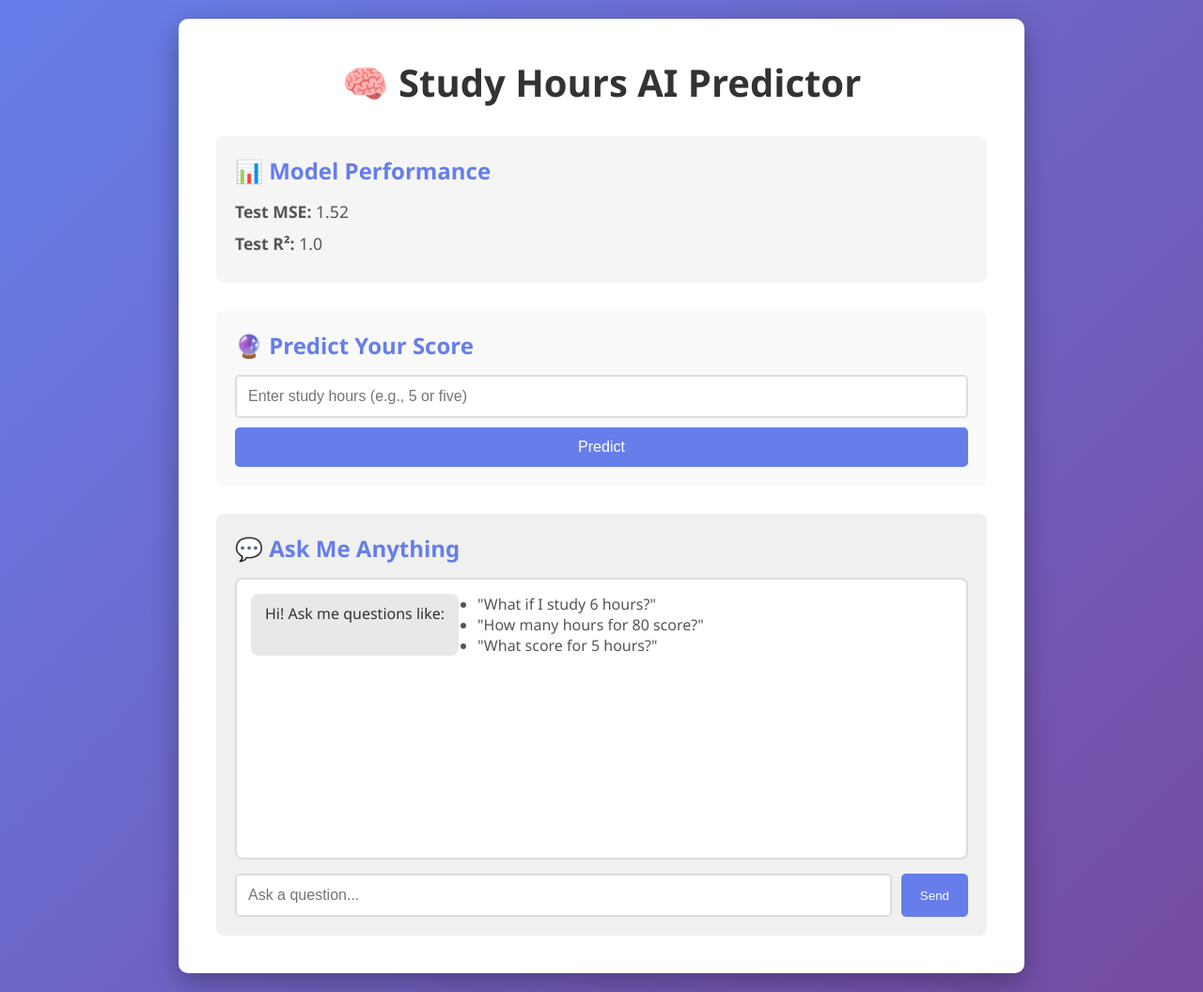
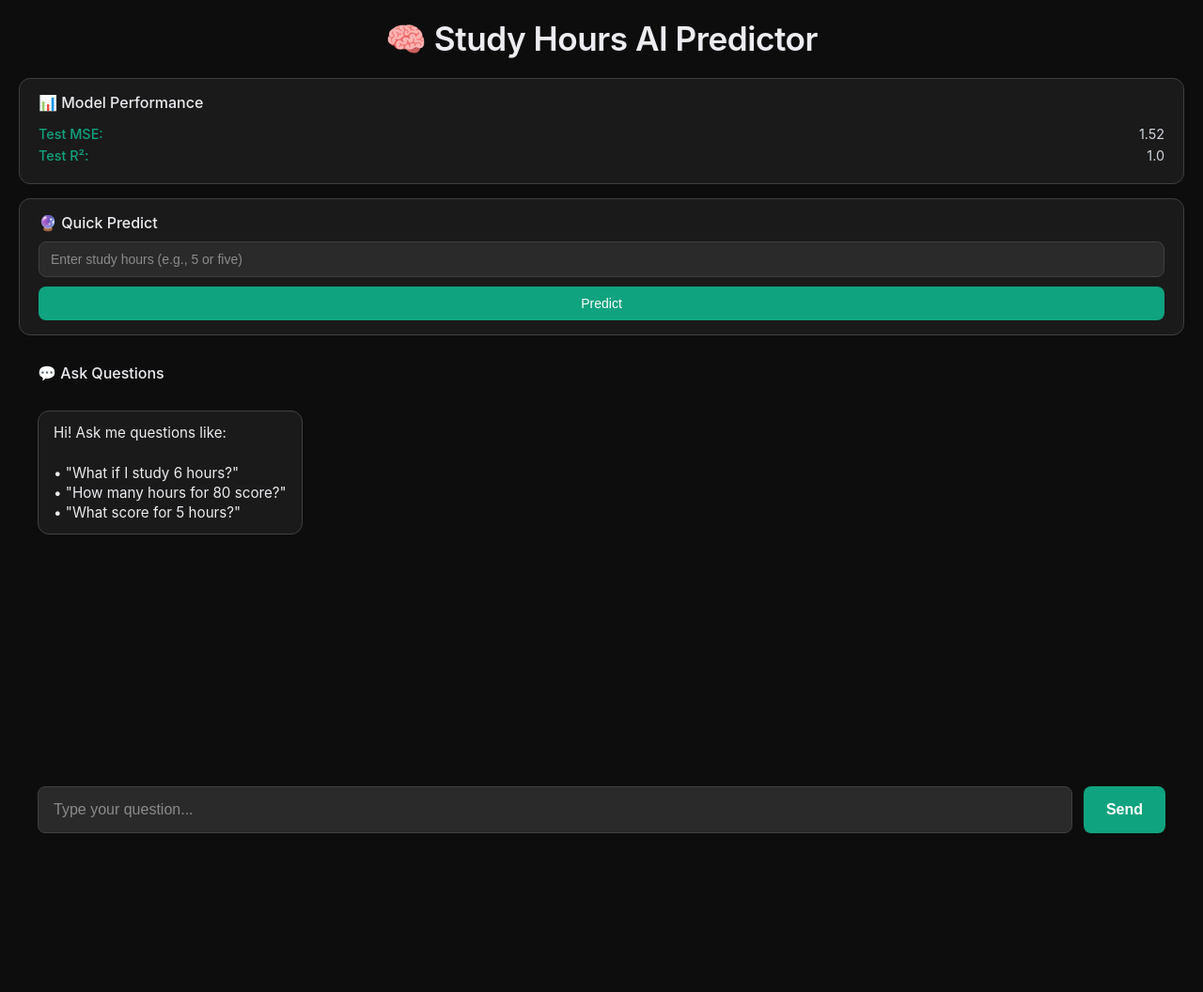
Before and after one commit to wapnethmitha/ai-study-predictor, a Flask app: page / in a window 1280 px wide. Shown: the whole page at 94% size. After the commit the page ends 887 px from the top, so only its background shows below. Run offline with Flask 3, Linux system fonts and the light colour scheme.

Commit message:
Enhance chat and predictor UI: update styles, improve input handling, and refine user prompts

```diff
--- a/app.py
+++ b/app.py
@@ -3,6 +3,7 @@ import numpy as np
 from sklearn.linear_model import LinearRegression
 from sklearn.model_selection import train_test_split
 from sklearn.metrics import mean_squared_error, r2_score
+import re
 
 app = Flask(__name__)
 
@@ -14,6 +15,11 @@ model = LinearRegression().fit(X_train, y_train)
 
 mse = mean_squared_error(y_test, model.predict(X_test))
 r2 = r2_score(y_test, model.predict(X_test))
+
+def extract_number(text):
+    """Extract first number from text"""
+    numbers = re.findall(r'\d+\.?\d*', text)
+    return float(numbers[0]) if numbers else None
 
 @app.route('/')
 def index():
@@ -30,50 +36,36 @@ def predict():
 def chat():
     user_message = request.json['message'].lower()
 
+    # Pattern 1: "study X hours" -> predict score
     if 'study' in user_message and 'hours' in user_message:
-        try:
-            words = user_message.split()
-            for i, word in enumerate(words):
-                if word in ['study', 'studying']:
-                    try:
-                        hours_val = float(words[i+1])
-                        if 0 <= hours_val <= 10:
-                            pred = model.predict(np.array([[hours_val]]))[0]
-                            return jsonify({'response': f"If you study {hours_val} hours, your predicted score is **{pred:.1f}** 🎯"})
-                    except:
-                        pass
-        except:
-            pass
+        hours_val = extract_number(user_message)
+        if hours_val and 0 <= hours_val <= 10:
+            pred = model.predict(np.array([[hours_val]]))[0]
+            return jsonify({'response': f"If you study {hours_val} hours, your predicted score is **{pred:.1f}** 🎯"})
 
-    if 'score' in user_message and ('for' in user_message or 'get' in user_message):
-        try:
-            words = user_message.replace('?', '').split()
-            for word in words:
-                try:
-                    num = float(word)
-                    if 0 <= num <= 10:
-                        pred = model.predict(np.array([[num]]))[0]
-                        return jsonify({'response': f"Studying **{num}** hours should give you around **{pred:.1f}** score 📊"})
-                except:
-                    pass
-        except:
-            pass
+    # Pattern 2: "score X" or "take X" or "need X" (predict required hours)
+    if any(word in user_message for word in ['score', 'take', 'need', 'get', 'marks', 'mark']):
+        score_val = extract_number(user_message)
+        if score_val and 20 <= score_val <= 100:
+            hours_needed = (score_val - model.intercept_) / model.coef_[0]
+            hours_needed = max(0, min(10, hours_needed))  # Clamp to 0-10
+            return jsonify({'response': f"To get a score of **{score_val}**, you need to study approximately **{hours_needed:.1f} hours** ⏱️"})
 
-    if 'hours' in user_message and ('for' in user_message or 'get' in user_message):
-        try:
-            words = user_message.replace('?', '').split()
-            for word in words:
-                try:
-                    score = float(word)
-                    if 20 <= score <= 90:
-                        hours_needed = (score - model.intercept_) / model.coef_[0]
-                        return jsonify({'response': f"To get a score of **{score}**, you need to study approximately **{hours_needed:.1f} hours** ⏱️"})
-                except:
-                    pass
-        except:
-            pass
+    # Pattern 3: "hours for X" (score query)
+    if 'hours' in user_message and any(word in user_message for word in ['for', 'get', 'score']):
+        score_val = extract_number(user_message)
+        if score_val and 20 <= score_val <= 100:
+            hours_needed = (score_val - model.intercept_) / model.coef_[0]
+            hours_needed = max(0, min(10, hours_needed))
+            return jsonify({'response': f"To get a score of **{score_val}**, you need to study approximately **{hours_needed:.1f} hours** ⏱️"})
 
-    return jsonify({'response': "I didn't understand. Try: 'What if I study 5 hours?' or 'How many hours for 80 score?'"})
+    # Pattern 4: "X hours" -> predict score (simple)
+    hours_val = extract_number(user_message)
+    if hours_val and 'hours' in user_message and 0 <= hours_val <= 10:
+        pred = model.predict(np.array([[hours_val]]))[0]
+        return jsonify({'response': f"Studying **{hours_val}** hours should give you around **{pred:.1f}** score 📊"})
+
+    return jsonify({'response': "I didn't understand. Try: 'I study 5 hours', 'I need 90 score', or 'How many hours for 80?'"})
 
 if __name__ == '__main__':
     app.run(debug=True)
--- a/static/style.css
+++ b/static/style.css
@@ -5,114 +5,195 @@
 }
 
 body {
-    font-family: 'Segoe UI', Tahoma, Geneva, Verdana, sans-serif;
-    background: linear-gradient(135deg, #667eea 0%, #764ba2 100%);
+    font-family: -apple-system, BlinkMacSystemFont, 'Segoe UI', 'Helvetica Neue', sans-serif;
+    background: #0d0d0d;
     min-height: 100vh;
-    padding: 20px;
+    color: #ececf1;
 }
 
 .container {
-    background: white;
-    padding: 40px;
-    border-radius: 10px;
-    box-shadow: 0 10px 30px rgba(0, 0, 0, 0.3);
-    max-width: 900px;
-    margin: 0 auto;
+    display: flex;
+    flex-direction: column;
+    min-height: 100vh;
+    max-width: 100%;
+    background: #0d0d0d;
 }
 
 h1 {
     text-align: center;
-    color: #333;
-    margin-bottom: 30px;
-    font-size: 2.5em;
+    color: #ececf1;
+    font-size: 2.2em;
+    font-weight: 600;
+    letter-spacing: -0.5px;
+    padding: 20px;
+    flex-shrink: 0;
 }
 
 h2 {
-    color: #667eea;
+    color: #ececf1;
+    font-size: 1.2em;
+    font-weight: 500;
     margin-bottom: 15px;
-    font-size: 1.5em;
 }
 
 .performance {
-    background: #f5f5f5;
-    padding: 20px;
-    border-radius: 8px;
-    margin-bottom: 30px;
+    background: #1a1a1a;
+    padding: 15px 20px;
+    border-radius: 12px;
+    margin: 0 20px 15px 20px;
+    border: 1px solid #404040;
+    flex-shrink: 0;
+}
+
+.performance h2 {
+    font-size: 1em;
+    margin-bottom: 10px;
 }
 
 .performance p {
-    margin: 10px 0;
-    color: #555;
-    font-size: 1.1em;
+    margin: 6px 0;
+    color: #d1d5db;
+    font-size: 0.9em;
+    display: flex;
+    justify-content: space-between;
 }
 
-.chart-section {
-    margin: 30px 0;
-    border-radius: 8px;
-    overflow: hidden;
+.performance p strong {
+    color: #10a37f;
+    font-weight: 500;
 }
 
+/* Predictor Section */
 .predictor {
-    background: #f9f9f9;
-    padding: 20px;
-    border-radius: 8px;
-    margin-bottom: 30px;
+    background: #1a1a1a;
+    padding: 15px 20px;
+    margin: 0 20px 15px 20px;
+    border-radius: 12px;
+    border: 1px solid #404040;
+    flex-shrink: 0;
+}
+
+.predictor h2 {
+    font-size: 1em;
+    margin-bottom: 10px;
+    margin-top: 0;
 }
 
 .predictor input {
     width: 100%;
-    padding: 12px;
+    padding: 10px 12px;
     margin-bottom: 10px;
-    border: 2px solid #ddd;
-    border-radius: 5px;
-    font-size: 16px;
+    border: 1px solid #404040;
+    border-radius: 8px;
+    font-size: 14px;
+    background: #2a2a2a;
+    color: #ececf1;
+    transition: all 0.2s ease;
+}
+
+.predictor input::placeholder {
+    color: #8b8b8b;
+}
+
+.predictor input:focus {
+    outline: none;
+    border-color: #10a37f;
+    background: #2a2a2a;
 }
 
 .predictor button {
     width: 100%;
-    padding: 12px;
-    background: #667eea;
+    padding: 10px;
+    background: #10a37f;
     color: white;
     border: none;
-    border-radius: 5px;
-    font-size: 16px;
+    border-radius: 8px;
+    font-size: 14px;
+    font-weight: 500;
     cursor: pointer;
-    transition: 0.3s;
+    transition: all 0.2s ease;
 }
 
 .predictor button:hover {
-    background: #764ba2;
+    background: #0d9369;
+}
+
+.predictor button:active {
+    opacity: 0.9;
 }
 
 .success {
-    margin-top: 15px;
-    padding: 15px;
-    background: #d4edda;
-    color: #155724;
-    border-radius: 5px;
+    margin-top: 10px;
+    padding: 10px 12px;
+    background: #1a3a2a;
+    color: #10a37f;
+    border-radius: 8px;
     text-align: center;
+    font-weight: 500;
+    border: 1px solid #10a37f;
+    font-size: 0.9em;
 }
 
-/* Chat Styles */
+/* Chat Section */
 .chat-section {
-    background: #f0f0f0;
-    padding: 20px;
-    border-radius: 8px;
+    flex: 1;
+    display: flex;
+    flex-direction: column;
+    background: #0d0d0d;
+    padding: 15px 20px 20px 20px;
+    margin: 0 20px;
+    min-height: 500px;
+}
+
+.chat-section h2 {
+    flex-shrink: 0;
+    margin: 0 0 15px 0;
+    font-size: 1em;
 }
 
 .chat-box {
-    background: white;
-    border: 2px solid #ddd;
-    border-radius: 8px;
-    height: 300px;
+    flex: 1;
+    background: transparent;
+    border-radius: 10px;
     overflow-y: auto;
-    padding: 15px;
-    margin-bottom: 15px;
+    padding: 15px 0;
+    display: flex;
+    flex-direction: column;
+    gap: 12px;
+    min-height: 400px;
+}
+
+.chat-box::-webkit-scrollbar {
+    width: 8px;
+}
+
+.chat-box::-webkit-scrollbar-track {
+    background: transparent;
+}
+
+.chat-box::-webkit-scrollbar-thumb {
+    background: #404040;
+    border-radius: 4px;
+}
+
+.chat-box::-webkit-scrollbar-thumb:hover {
+    background: #565656;
 }
 
 .chat-message {
-    margin-bottom: 15px;
     display: flex;
+    animation: slideIn 0.3s ease;
+}
+
+@keyframes slideIn {
+    from {
+        opacity: 0;
+        transform: translateY(10px);
+    }
+    to {
+        opacity: 1;
+        transform: translateY(0);
+    }
 }
 
 .chat-message.user {
@@ -120,51 +201,118 @@ h2 {
 }
 
 .chat-message.user p {
-    background: #667eea;
+    background: #10a37f;
     color: white;
-    padding: 10px 15px;
-    border-radius: 8px;
+    padding: 12px 16px;
+    border-radius: 12px;
     max-width: 70%;
     word-wrap: break-word;
+    font-size: 0.95em;
+    line-height: 1.4;
+}
+
+.chat-message.bot {
+    justify-content: flex-start;
 }
 
 .chat-message.bot p {
-    background: #e8e8e8;
-    color: #333;
-    padding: 10px 15px;
-    border-radius: 8px;
+    background: #1a1a1a;
+    color: #ececf1;
+    padding: 12px 16px;
+    border-radius: 12px;
     max-width: 70%;
     word-wrap: break-word;
+    border: 1px solid #404040;
+    font-size: 0.95em;
+    line-height: 1.4;
 }
 
 .chat-message.bot ul {
     margin-left: 20px;
-    color: #555;
+    color: #d1d5db;
+    list-style-type: none;
+    padding: 0;
+}
+
+.chat-message.bot ul li {
+    margin: 8px 0;
+    padding-left: 18px;
+    position: relative;
+    font-size: 0.95em;
+}
+
+.chat-message.bot ul li::before {
+    content: '→';
+    position: absolute;
+    left: 0;
+    color: #10a37f;
+    font-weight: bold;
 }
 
 .chat-input-wrapper {
     display: flex;
-    gap: 10px;
+    gap: 12px;
+    margin-top: 15px;
+    flex-shrink: 0;
 }
 
 .chat-input-wrapper input {
     flex: 1;
-    padding: 12px;
-    border: 2px solid #ddd;
-    border-radius: 5px;
+    padding: 14px 16px;
+    border: 1px solid #404040;
+    border-radius: 8px;
     font-size: 16px;
+    background: #2a2a2a;
+    color: #ececf1;
+    transition: all 0.2s ease;
+    min-height: 50px;
+}
+
+.chat-input-wrapper input::placeholder {
+    color: #8b8b8b;
+}
+
+.chat-input-wrapper input:focus {
+    outline: none;
+    border-color: #10a37f;
 }
 
 .chat-input-wrapper button {
-    padding: 12px 20px;
-    background: #667eea;
+    padding: 14px 24px;
+    background: #10a37f;
     color: white;
     border: none;
-    border-radius: 5px;
+    border-radius: 8px;
+    font-weight: 600;
     cursor: pointer;
-    transition: 0.3s;
+    transition: all 0.2s ease;
+    font-size: 16px;
+    flex-shrink: 0;
+    min-height: 50px;
 }
 
 .chat-input-wrapper button:hover {
-    background: #764ba2;
+    background: #0d9369;
 }
+
+.chat-input-wrapper button:active {
+    opacity: 0.9;
+}
+
+/* Responsive */
+@media (max-width: 768px) {
+    h1 {
+        font-size: 1.6em;
+    }
+
+    .chat-message.user p,
+    .chat-message.bot p {
+        max-width: 85%;
+    }
+
+    .chat-input-wrapper input,
+    .chat-input-wrapper button {
+        min-height: 44px;
+        font-size: 14px;
+    }
+}
--- a/templates/index.html
+++ b/templates/index.html
@@ -9,14 +9,14 @@
         <h1>🧠 Study Hours AI Predictor</h1>
 
         <div class="performance">
-            <h2>📊 Model Performance</h2>
+            <h2 style="margin-bottom: 15px; margin-top: 0;">📊 Model Performance</h2>
             <p><strong>Test MSE:</strong> {{ mse }}</p>
             <p><strong>Test R²:</strong> {{ r2 }}</p>
         </div>
 
         <!-- Predictor Section -->
         <div class="predictor">
-            <h2>🔮 Predict Your Score</h2>
+            <h2 style="margin-top: 0;">🔮 Quick Predict</h2>
             <input type="text" id="hoursInput" placeholder="Enter study hours (e.g., 5 or five)">
             <button onclick="predict()">Predict</button>
             <div id="result"></div>
@@ -24,19 +24,14 @@
 
         <!-- Chat Section -->
         <div class="chat-section">
-            <h2>💬 Ask Me Anything</h2>
+            <h2 style="margin: 0 0 15px 0;">💬 Ask Questions</h2>
             <div id="chatBox" class="chat-box">
                 <div class="chat-message bot">
-                    <p>Hi! Ask me questions like:</p>
-                    <ul>
-                        <li>"What if I study 6 hours?"</li>
-                        <li>"How many hours for 80 score?"</li>
-                        <li>"What score for 5 hours?"</li>
-                    </ul>
+                    <p>Hi! Ask me questions like:<br><br>• "What if I study 6 hours?"<br>• "How many hours for 80 score?"<br>• "What score for 5 hours?"</p>
                 </div>
             </div>
             <div class="chat-input-wrapper">
-                <input type="text" id="chatInput" placeholder="Ask a question..." onkeypress="if(event.key==='Enter') sendChat()">
+                <input type="text" id="chatInput" placeholder="Type your question..." onkeypress="if(event.key==='Enter') sendChat()">
                 <button onclick="sendChat()">Send</button>
             </div>
         </div>
```
